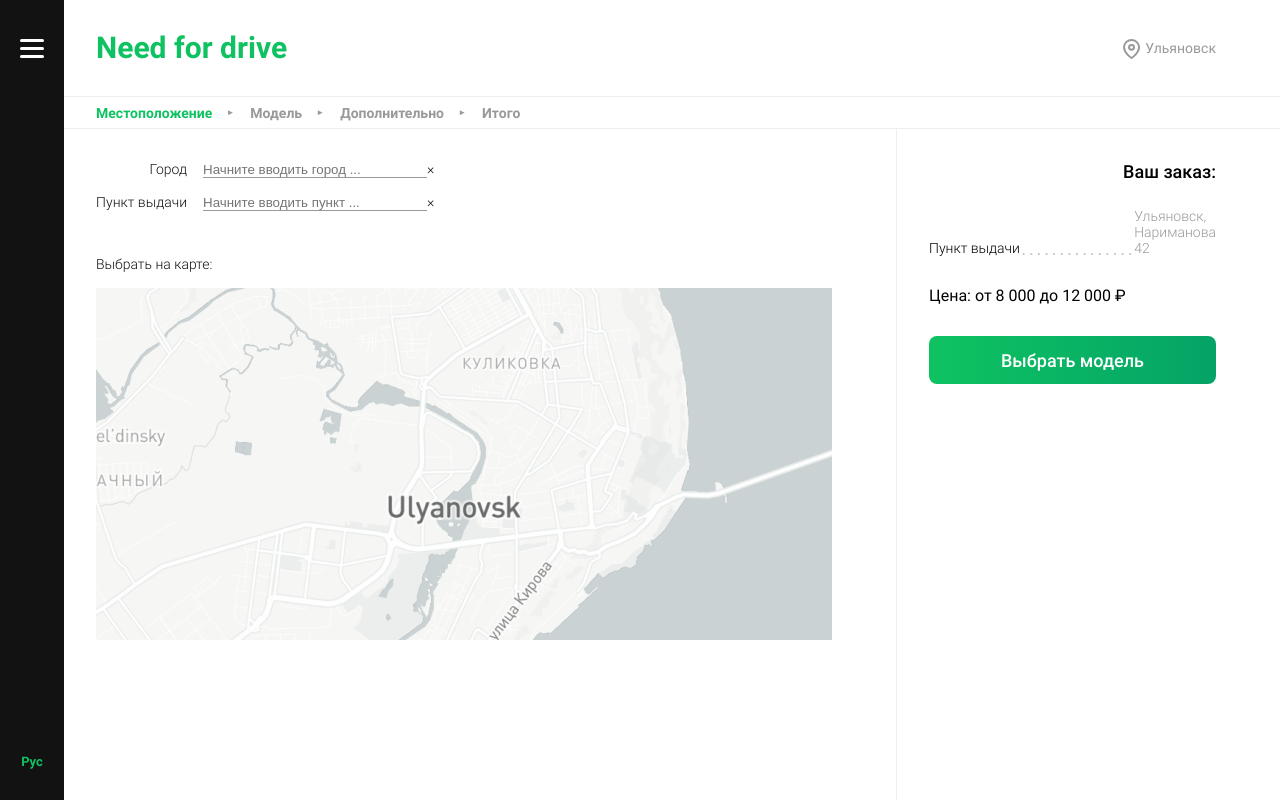
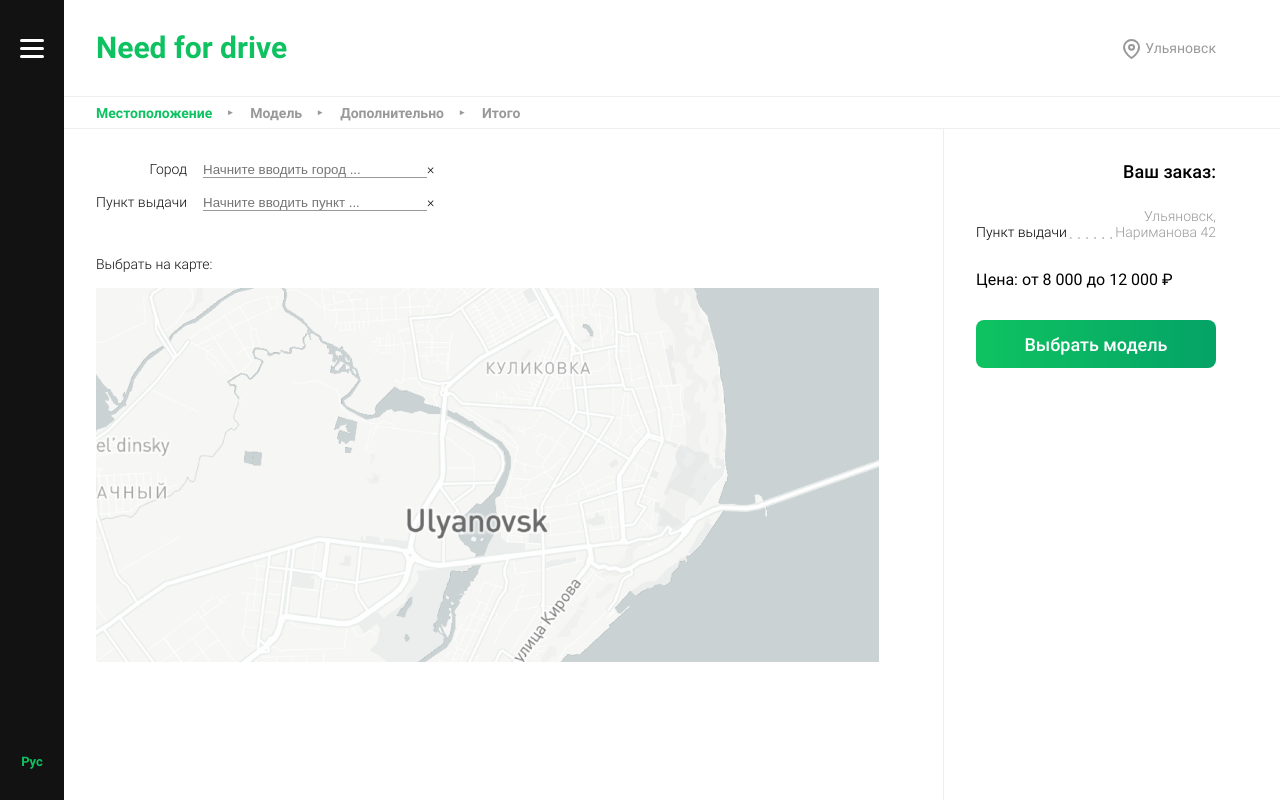
Before and after one commit to albinam/need-for-drive, a React (Create React App) app: page /#/order in a window 1280 px wide. Built offline with nearby package versions, Linux system fonts and the light colour scheme.

Commit message:
V-02 редактирование вывода пункта выдачи

```diff
--- a/src/components/OrderInfo/OrderInfo.scss
+++ b/src/components/OrderInfo/OrderInfo.scss
@@ -41,7 +41,7 @@
 
 @media (max-width: $desktopMinSize) {
   .order_info_container {
-    width: 221px;
+    min-width: 240px;
     margin-right: 0;
     padding-right: 32px;
   }
--- a/src/components/OrderInfo/OrderInfoItem/OrderInfoItem.scss
+++ b/src/components/OrderInfo/OrderInfoItem/OrderInfoItem.scss
@@ -17,7 +17,7 @@
 
   &_dots {
     width: 100%;
-    min-width: 24px;
+    max-width: 48px;
     background-image: radial-gradient(circle, $color-gray-dark 0.5px, transparent 1px);
     background-position: bottom;
     background-size: 1ex 4.5px;
@@ -26,6 +26,8 @@
   }
 
   &_value {
+    text-align: right;
     color: $color-gray-dark;
+    width: 101px;
   }
 }
```
